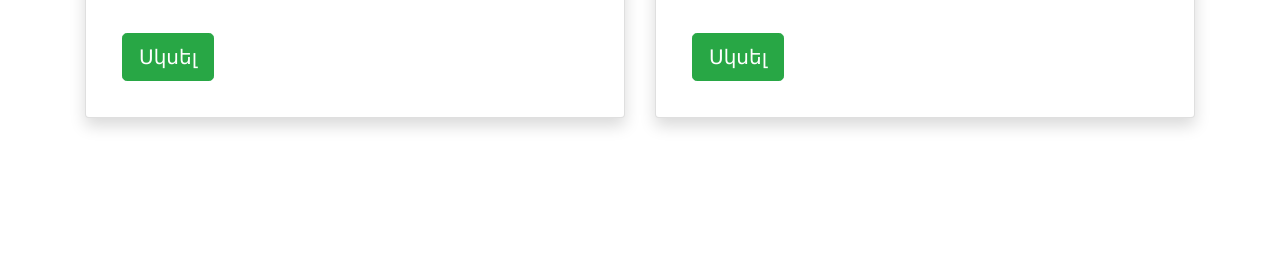
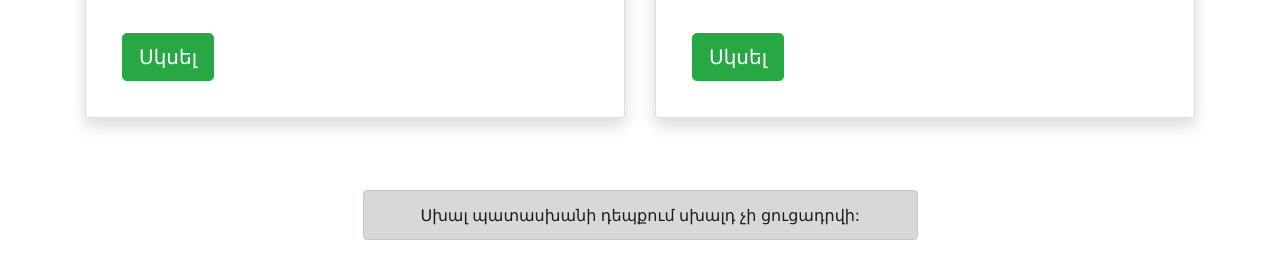
Before and after one commit to Artashes123/Qnnutyun.am, a plain HTML site: page index.html in a window 1280 px wide. Shown: the part 682-960 px from the top of the page. Drawn offline with nearby package versions, Linux system fonts and the light colour scheme.

Commit message:
Add files via upload

```diff
--- a/index.html
+++ b/index.html
@@ -529,16 +529,19 @@
   </div>
 </div>
 <br>
-<br>
+<div class="container">
+  <center>
+  <div class="alert alert-dark text-center w-50"  role="alert">
+    Սխալ պատասխանի դեպքում սխալդ չի ցուցադրվի:
+  </div>
+</center>
+</div>
 <div class="container shadow p-3 mb-5 bg-white rounded" id='RESULTPHYS' style="display: none;">
   <div class="row">
     <div class="col-md-4">
 
     </div>
     <div class="col-md-4">
-      <div class="alert alert-dark" role="alert">
-        Սխալ պատասխանի դեպքում սխալդ չի ցուցադրվի:
-      </div>
       <h1 class="text-center">Ձեր արդյունքը</h1>
       <h3 class="text-center">Ֆիզիկա առարկայից՝</h3>
       <br>
```
